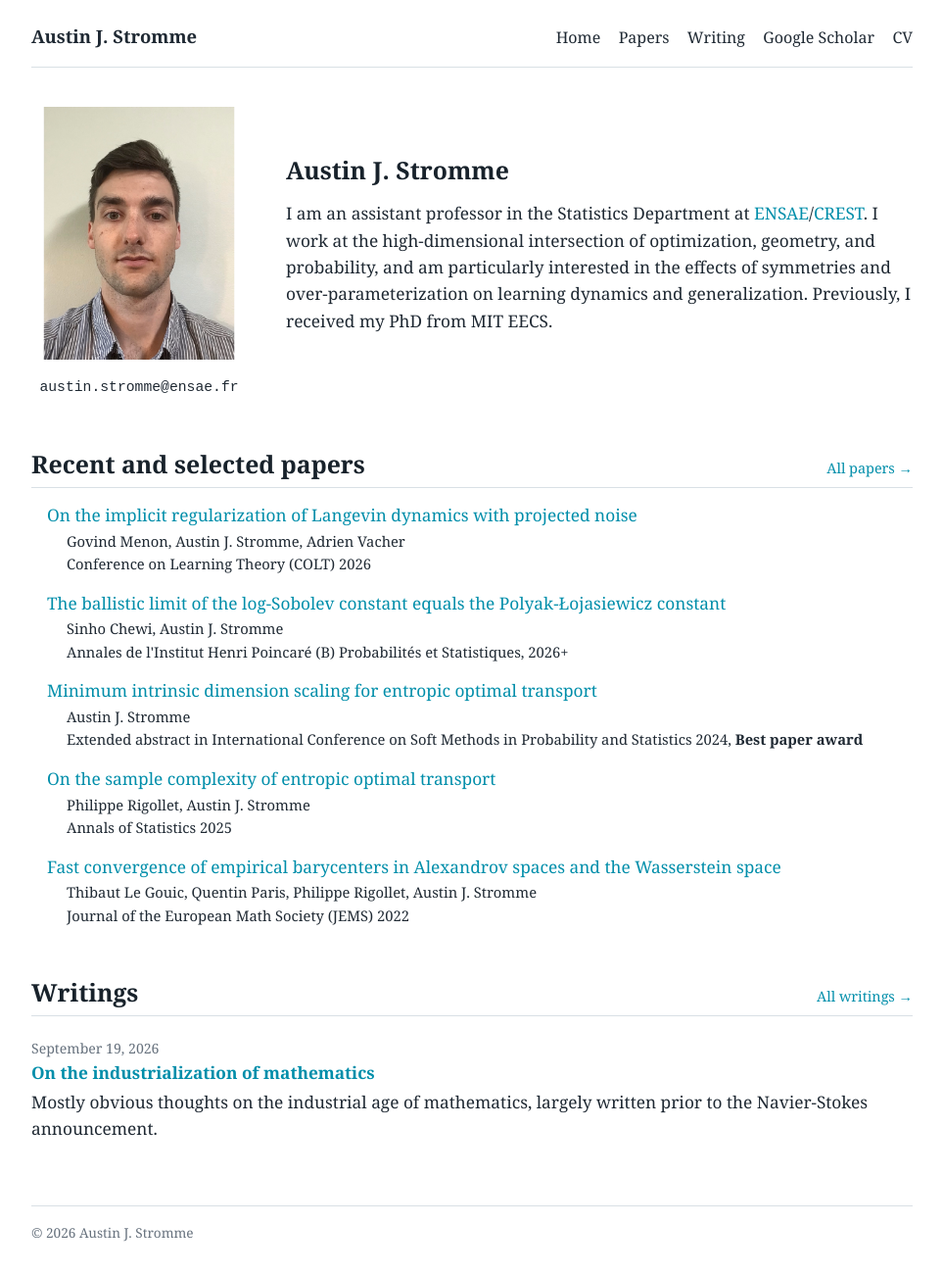
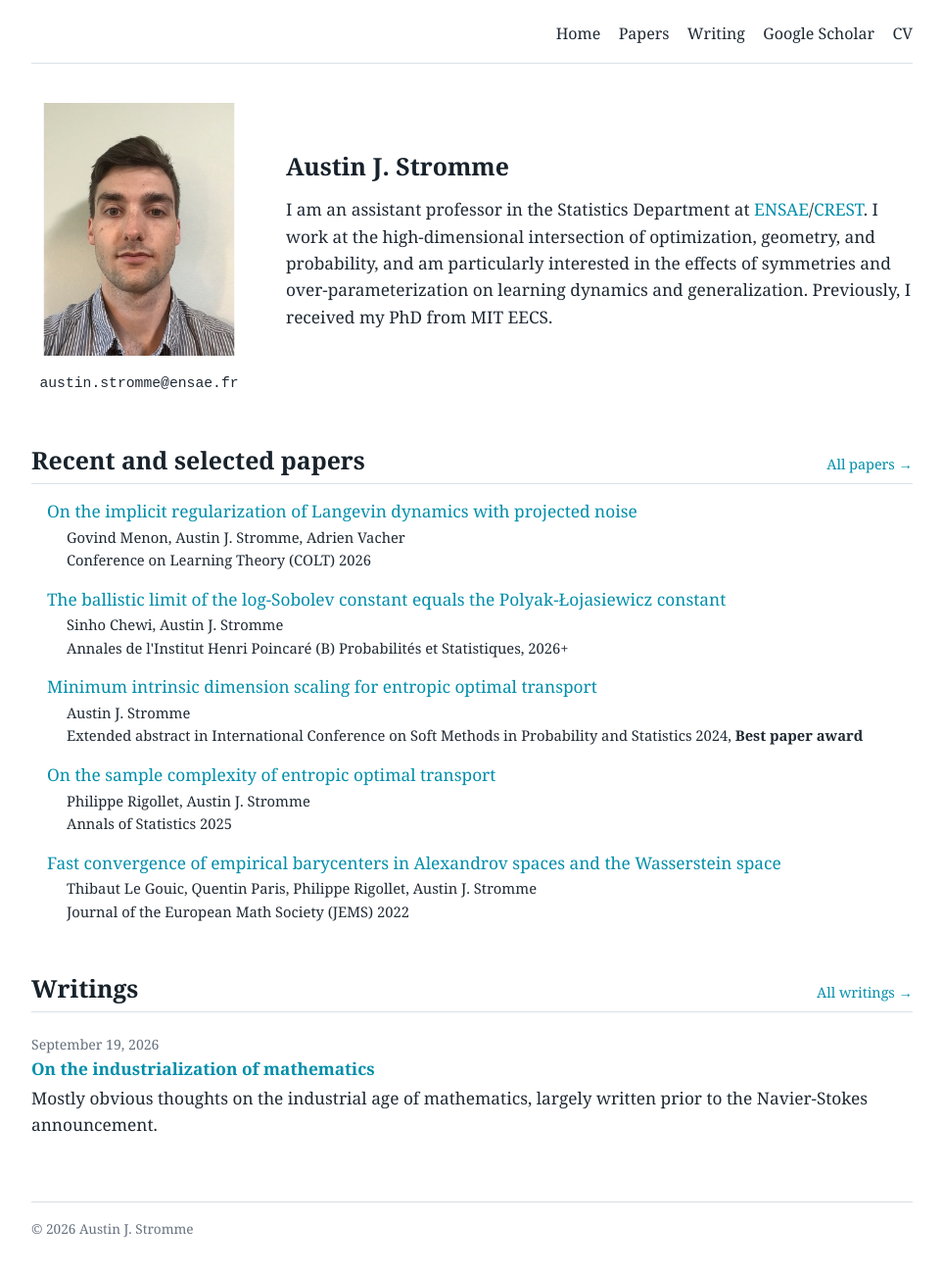
Before and after one commit to austinjstromme/austinjstromme.github.io, a Jekyll site: the page built from index.html, in a window 1280 px wide. Shown: the whole page at 98% size, without its empty margins (158-1121 px from the left). Built offline with Jekyll 4.4.1, drawn with Linux system fonts in a browser that asks for light colours.

Commit message:
Fixed name on homepage

```diff
--- a/_layouts/default.html
+++ b/_layouts/default.html
@@ -8,8 +8,10 @@
     <link rel="stylesheet" href="{{ '/styles.css' | relative_url }}">
   </head>
   <body>
-    <header class="site-header">
-      <a class="site-name" href="{{ '/' | relative_url }}">Austin J. Stromme</a>
+    <header class="site-header{% if page.title == 'Home' %} home-header{% endif %}">
+      {% unless page.title == 'Home' %}
+        <a class="site-name" href="{{ '/' | relative_url }}">Austin J. Stromme</a>
+      {% endunless %}
       <nav class="site-nav" aria-label="Primary navigation">
         <a href="{{ '/' | relative_url }}">Home</a>
         <a href="{{ '/papers/' | relative_url }}">Papers</a>
--- a/styles.css
+++ b/styles.css
@@ -38,6 +38,10 @@ body {
   gap: 1.5rem;
   padding: 1.4rem 0 1rem;
   border-bottom: 1px solid var(--rule);
+}
+
+.site-header.home-header {
+  justify-content: flex-end;
 }
 
 .site-name {
```
